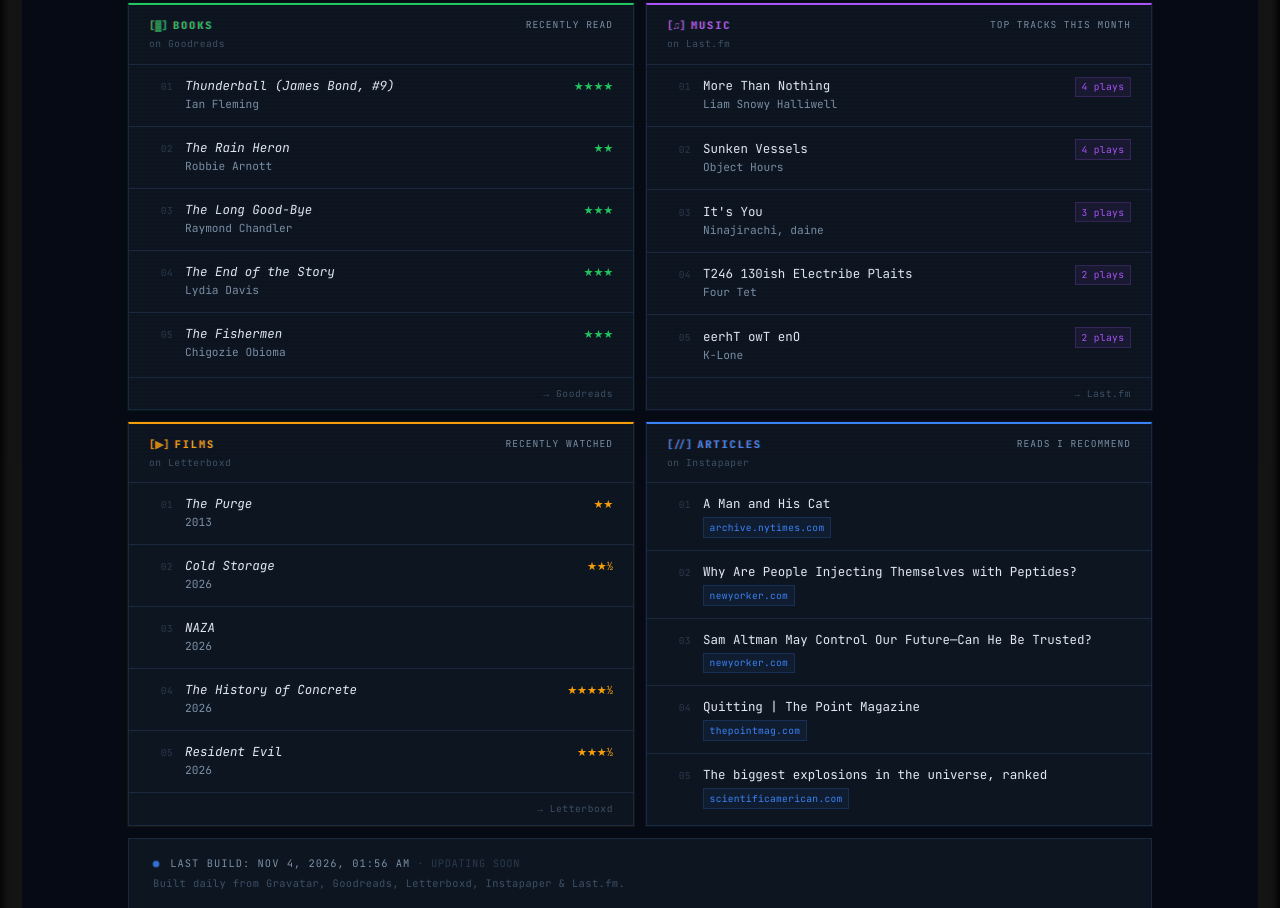
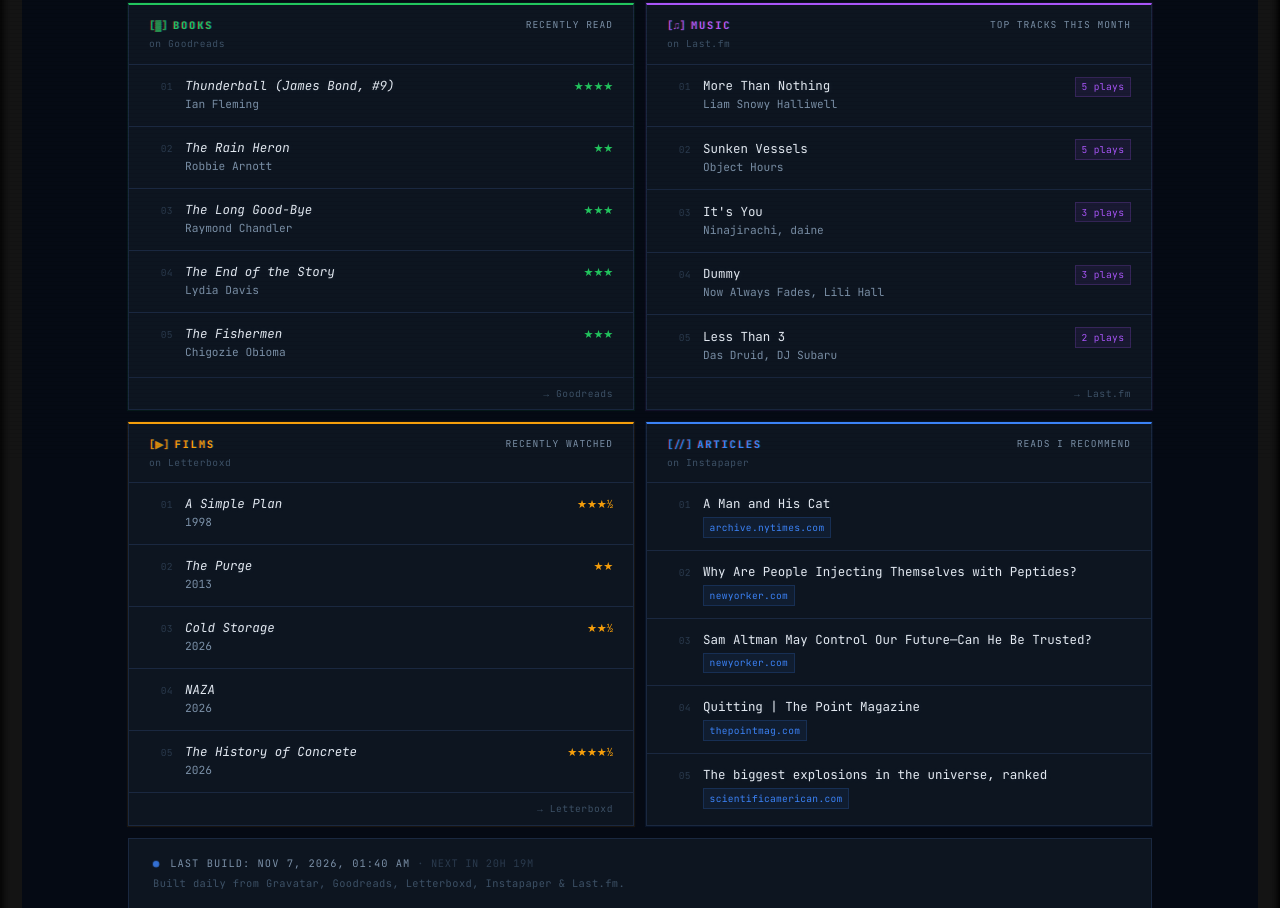
Before and after one commit to nicholas-sheehan/personal-website, a plain HTML site: page index.html in a window 1280 px wide. Shown: the part 339-1247 px from the top of the page. Drawn offline with Linux system fonts and the light colour scheme; no server answers.

Commit message:
Update feeds [skip ci]

```diff
--- a/index.html
+++ b/index.html
@@ -1446,21 +1446,21 @@ main {
               </div>
               <div class="panel-body">
 <!-- music:start -->
-                <div class="panel-row" role="button" tabindex="0" data-modal-type="music" data-title="More Than Nothing" data-artist="Liam Snowy Halliwell" data-plays="4" data-url="https://www.last.fm/music/Liam+Snowy+Halliwell/_/More+Than+Nothing" data-album="Pure Joy">
+                <div class="panel-row" role="button" tabindex="0" data-modal-type="music" data-title="More Than Nothing" data-artist="Liam Snowy Halliwell" data-plays="5" data-url="https://www.last.fm/music/Liam+Snowy+Halliwell/_/More+Than+Nothing" data-album="Pure Joy">
                   <span class="row-index">01</span>
                   <div class="row-content">
                     <div class="track-title">More Than Nothing</div>
                     <div class="track-artist">Liam Snowy Halliwell</div>
                   </div>
-                  <span class="row-meta"><span class="play-count">4 plays</span></span>
-                </div>
-                <div class="panel-row" role="button" tabindex="0" data-modal-type="music" data-title="Sunken Vessels" data-artist="Object Hours" data-plays="4" data-url="https://www.last.fm/music/Object+Hours/_/Sunken+Vessels" data-album="Solved By Walking">
+                  <span class="row-meta"><span class="play-count">5 plays</span></span>
+                </div>
+                <div class="panel-row" role="button" tabindex="0" data-modal-type="music" data-title="Sunken Vessels" data-artist="Object Hours" data-plays="5" data-url="https://www.last.fm/music/Object+Hours/_/Sunken+Vessels" data-album="Solved By Walking">
                   <span class="row-index">02</span>
                   <div class="row-content">
                     <div class="track-title">Sunken Vessels</div>
                     <div class="track-artist">Object Hours</div>
                   </div>
-                  <span class="row-meta"><span class="play-count">4 plays</span></span>
+                  <span class="row-meta"><span class="play-count">5 plays</span></span>
                 </div>
                 <div class="panel-row" role="button" tabindex="0" data-modal-type="music" data-title="It&#x27;s You" data-artist="Ninajirachi, daine" data-plays="3" data-url="https://www.last.fm/music/Ninajirachi,+daine/_/It%27s+You">
                   <span class="row-index">03</span>
@@ -1470,23 +1470,19 @@ main {
                   </div>
                   <span class="row-meta"><span class="play-count">3 plays</span></span>
                 </div>
-                <div class="panel-row" role="button" tabindex="0" data-modal-type="music" data-title="T246 130ish Electribe Plaits" data-artist="Four Tet" data-plays="2" data-url="https://www.last.fm/music/Four+Tet/_/T246+130ish+Electribe+Plaits" data-album="Human Voice" data-bio="Four Tet is the name used by Kieran Hebden (born 1977 in Putney, London, UK) for his experimental  electronic music-oriented solo efforts, to differentiate from his work with post-rock band Fridge.
-
-Hebden&#x27;s solo work typically utilises samples lifted from various sources including hip-hop, elect…">
+                <div class="panel-row" role="button" tabindex="0" data-modal-type="music" data-title="Dummy" data-artist="Now Always Fades, Lili Hall" data-plays="3" data-url="https://www.last.fm/music/Now+Always+Fades,+Lili+Hall/_/Dummy">
                   <span class="row-index">04</span>
                   <div class="row-content">
-                    <div class="track-title">T246 130ish Electribe Plaits</div>
-                    <div class="track-artist">Four Tet</div>
-                  </div>
-                  <span class="row-meta"><span class="play-count">2 plays</span></span>
-                </div>
-                <div class="panel-row" role="button" tabindex="0" data-modal-type="music" data-title="eerhT owT enO" data-artist="K-Lone" data-plays="2" data-url="https://www.last.fm/music/K-Lone/_/eerhT+owT+enO" data-album="Have a few days off" data-bio="London-based electronic producer Josiah Gladwell (aka K-Lone) is an enigmatic studio presence known for his experimental, often abstract soundscapes.
-
-Along with computers, K-Lone also utilizes field recordings, synthesizers, and a bevy of percussion instruments to craft his evocative tracks. In…">
+                    <div class="track-title">Dummy</div>
+                    <div class="track-artist">Now Always Fades, Lili Hall</div>
+                  </div>
+                  <span class="row-meta"><span class="play-count">3 plays</span></span>
+                </div>
+                <div class="panel-row" role="button" tabindex="0" data-modal-type="music" data-title="Less Than 3" data-artist="Das Druid, DJ Subaru" data-plays="2" data-url="https://www.last.fm/music/Das+Druid,+DJ+Subaru/_/Less+Than+3">
                   <span class="row-index">05</span>
                   <div class="row-content">
-                    <div class="track-title">eerhT owT enO</div>
-                    <div class="track-artist">K-Lone</div>
+                    <div class="track-title">Less Than 3</div>
+                    <div class="track-artist">Das Druid, DJ Subaru</div>
                   </div>
                   <span class="row-meta"><span class="play-count">2 plays</span></span>
                 </div>
@@ -1508,8 +1504,16 @@ Along with computers, K-Lone also utilizes field recordings, synthesizers, and a
               </div>
               <div class="panel-body">
 <!-- letterboxd:start -->
+                <div class="panel-row" role="button" tabindex="0" data-modal-type="film" data-title="A Simple Plan" data-year="1998" data-stars="★★★½" data-url="https://letterboxd.com/tonic2/film/a-simple-plan/" data-poster="https://image.tmdb.org/t/p/w300/wO2gH7DMqpMeHlj5QmDhW4IkgAr.jpg" data-director="Sam Raimi" data-synopsis="Captivated by the lure of sudden wealth, the quiet rural lives of two brothers erupt into conflicts of greed, paranoia and distrust when over $4 million in cash is discovered at the remote site of a downed small airplane. Their simple plan to retain the money while avoiding detection opens a Pandora&#x27;s box when the fear of getting caught triggers panicked behavior and leads to virulent consequen…" data-watched="Watched November 2026">
+                  <span class="row-index">01</span>
+                  <div class="row-content">
+                    <div class="film-title">A Simple Plan</div>
+                    <div class="film-year">1998</div>
+                  </div>
+                  <span class="row-meta film-stars" aria-label="Rated 3.5 out of 5">★★★½</span>
+                </div>
                 <div class="panel-row" role="button" tabindex="0" data-modal-type="film" data-title="The Purge" data-year="2013" data-stars="★★" data-url="https://letterboxd.com/tonic2/film/the-purge/" data-poster="https://image.tmdb.org/t/p/w300/x6hwbnR2nGacSzljqYaXY25w1Me.jpg" data-director="James DeMonaco" data-synopsis="Given the country&#x27;s overcrowded prisons, the U.S. government begins to allow 12-hour periods of time in which all illegal activity is legal. During one of these free-for-alls, a family must protect themselves from a home invasion." data-watched="Watched October 2026">
-                  <span class="row-index">01</span>
+                  <span class="row-index">02</span>
                   <div class="row-content">
                     <div class="film-title">The Purge</div>
                     <div class="film-year">2013</div>
@@ -1517,7 +1521,7 @@ Along with computers, K-Lone also utilizes field recordings, synthesizers, and a
                   <span class="row-meta film-stars" aria-label="Rated 2.0 out of 5">★★</span>
                 </div>
                 <div class="panel-row" role="button" tabindex="0" data-modal-type="film" data-title="Cold Storage" data-year="2026" data-stars="★★½" data-url="https://letterboxd.com/tonic2/film/cold-storage-2026/" data-poster="https://image.tmdb.org/t/p/w300/3HA2iiq982e01EKXJvPFyfMADVM.jpg" data-director="Jonny Campbell" data-synopsis="When a mutating, highly contagious fungus escapes a sealed facility, two employees – joined by a grizzled bioterror operative – must survive the wildest night shift ever to save humanity from extinction." data-watched="Watched October 2026">
-                  <span class="row-index">02</span>
+                  <span class="row-index">03</span>
                   <div class="row-content">
                     <div class="film-title">Cold Storage</div>
                     <div class="film-year">2026</div>
@@ -1525,27 +1529,19 @@ Along with computers, K-Lone also utilizes field recordings, synthesizers, and a
                   <span class="row-meta film-stars" aria-label="Rated 2.5 out of 5">★★½</span>
                 </div>
                 <div class="panel-row" role="button" tabindex="0" data-modal-type="film" data-title="NAZA" data-year="2026" data-url="https://letterboxd.com/tonic2/film/naza/" data-poster="https://image.tmdb.org/t/p/w300/cbxiZ1l21KUATu2KKQQ8J8fJhpe.jpg" data-director="Yuval Abraham" data-synopsis="Filmed at night from Tel Aviv rooftops, this investigative documentary examines the civilian casualties of Israel&#x27;s military operations in Gaza and the systems behind targeted killings of Palestinians." data-watched="Watched October 2026">
-                  <span class="row-index">03</span>
+                  <span class="row-index">04</span>
                   <div class="row-content">
                     <div class="film-title">NAZA</div>
                     <div class="film-year">2026</div>
                   </div>
                 </div>
                 <div class="panel-row" role="button" tabindex="0" data-modal-type="film" data-title="The History of Concrete" data-year="2026" data-stars="★★★★½" data-url="https://letterboxd.com/tonic2/film/the-history-of-concrete/" data-poster="https://image.tmdb.org/t/p/w300/2GWR1g1VdUNnNpLh6XfAQ6LVfyd.jpg" data-director="John Wilson" data-synopsis="After attending a workshop on how to write and sell a Hallmark movie, filmmaker John Wilson tries to use the same formula to sell a documentary about concrete." data-watched="Watched October 2026">
-                  <span class="row-index">04</span>
+                  <span class="row-index">05</span>
                   <div class="row-content">
                     <div class="film-title">The History of Concrete</div>
                     <div class="film-year">2026</div>
                   </div>
                   <span class="row-meta film-stars" aria-label="Rated 4.5 out of 5">★★★★½</span>
-                </div>
-                <div class="panel-row" role="button" tabindex="0" data-modal-type="film" data-title="Resident Evil" data-year="2026" data-stars="★★★½" data-url="https://letterboxd.com/tonic2/film/resident-evil-2026/" data-poster="https://image.tmdb.org/t/p/w300/gAgWJhUSQWCgtKR8170nMkYlBda.jpg" data-director="Zach Cregger" data-synopsis="Medical courier Bryan unwittingly finds himself fighting for survival as one fateful, horrifying night collapses around him in chaos." data-watched="Watched October 2026">
-                  <span class="row-index">05</span>
-                  <div class="row-content">
-                    <div class="film-title">Resident Evil</div>
-                    <div class="film-year">2026</div>
-                  </div>
-                  <span class="row-meta film-stars" aria-label="Rated 3.5 out of 5">★★★½</span>
                 </div>
 <!-- letterboxd:end -->
               </div>
@@ -1609,7 +1605,7 @@ Along with computers, K-Lone also utilizes field recordings, synthesizers, and a
           <!-- ── FOOTER ─────────────────────────────────── -->
           <footer class="colophon">
 <!-- updated:start -->
-            <p class="colophon-timestamp"><span class="pulse-dot" aria-hidden="true"></span> Last build: <span class="colophon-buildtime" data-built="2026-11-04T01:56:36Z">4 Nov 2026 at 01:56 UTC</span><span class="next-update" data-next="2026-11-04T22:00:00Z"></span></p>
+            <p class="colophon-timestamp"><span class="pulse-dot" aria-hidden="true"></span> Last build: <span class="colophon-buildtime" data-built="2026-11-07T01:40:45Z">7 Nov 2026 at 01:40 UTC</span><span class="next-update" data-next="2026-11-07T22:00:00Z"></span></p>
 <!-- updated:end -->
             <p class="colophon-credits">Built daily from Gravatar, Goodreads, Letterboxd, Instapaper &amp; Last.fm.</p>
           </footer>
```
